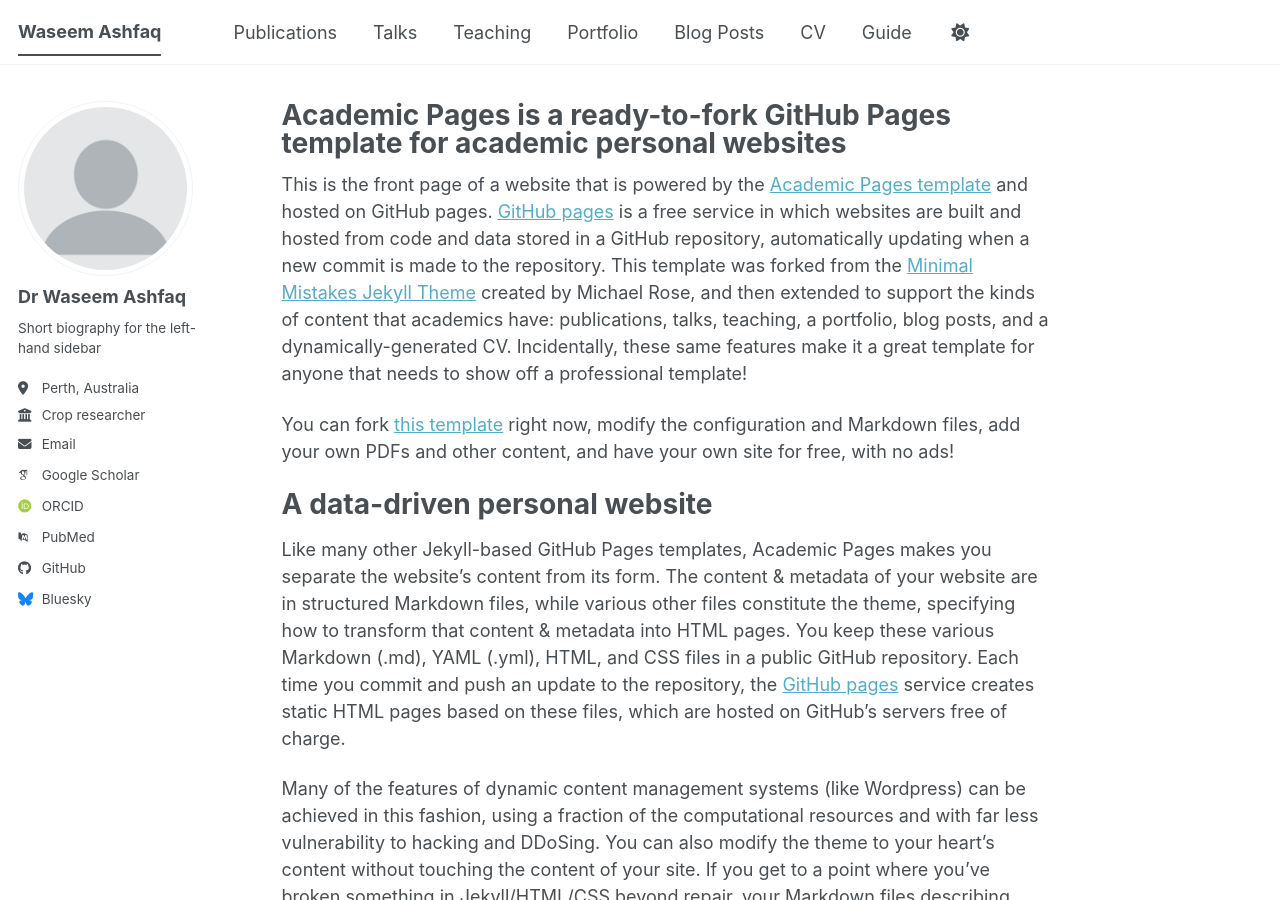
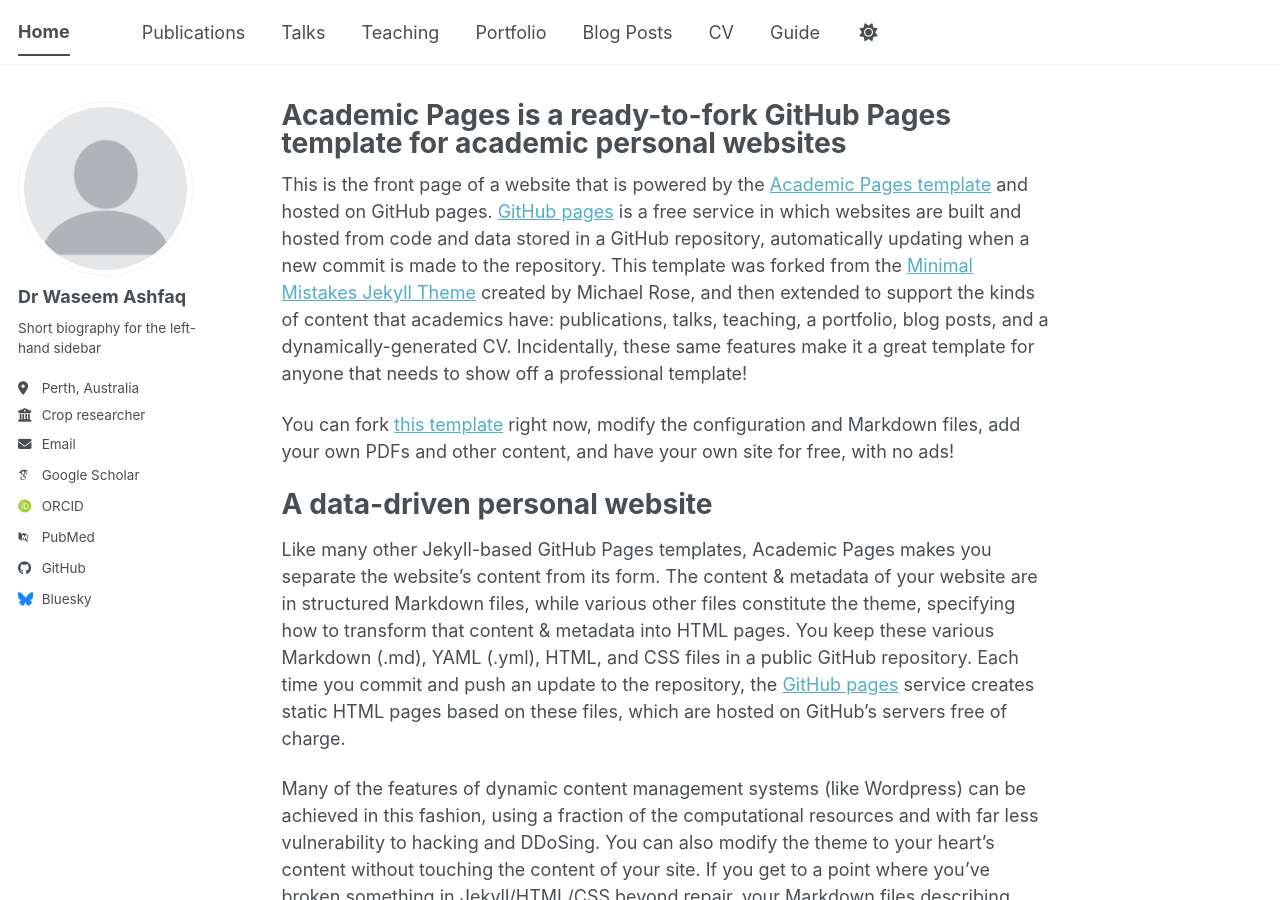
Before and after one commit to washfaq/waseemashfaq.github.io, a Jekyll site: the page built from _pages/about.md, in a window 1280 px wide and 900 px high. Built offline with Jekyll 4.4.1, drawn with Linux system fonts in a browser that asks for light colours; some web fonts are replaced; a script bundle is joined from its source files by our own code; library files that are not in the unit come from our copies.

Commit message:
Update _config.yml

```diff
--- a/_config.yml
+++ b/_config.yml
@@ -9,7 +9,7 @@
 # Basic Site Settings
 locale                   : "en-US"
 site_theme               : "default" # The available themes options are "default", "air", "sunrise", "mint", "dirt" and "contrast"
-title                    : "Waseem Ashfaq"
+title                    : "Home"
 title_separator          : "-"
 name                     : &name "Waseem Ashfaq"
 description              : &description "Your Name's academic portfolio"   # Update this with a general description of your site, this is the default if not overridden by a page
```
